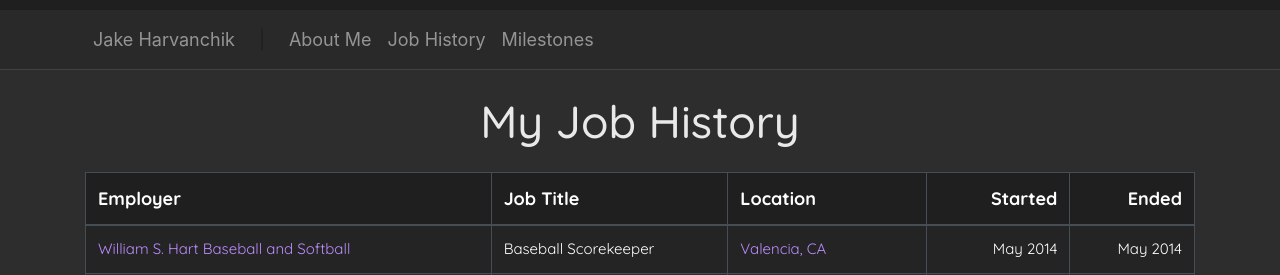
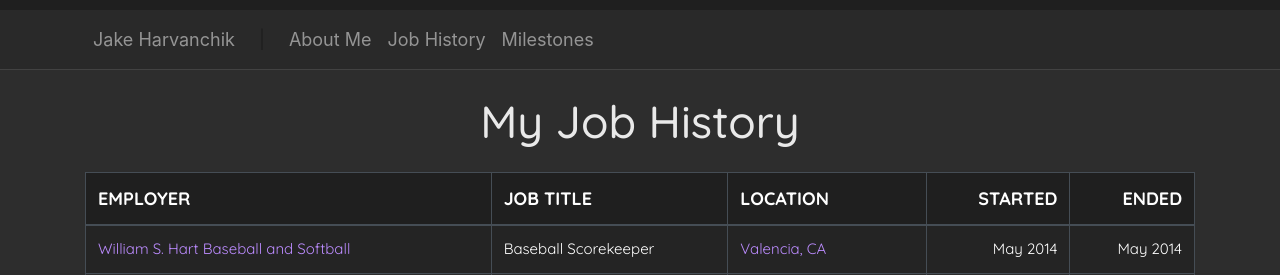
Before and after one commit to harvanchik/portfolio-v1, a plain HTML site: page jobs.html in a window 1280 px wide. Shown: the top 275 px of the page. Drawn offline with nearby package versions, Linux system fonts and the light colour scheme.

Commit message:
capitalize headers in job history table

```diff
--- a/jobs.html
+++ b/jobs.html
@@ -32,11 +32,11 @@
             <table class="table table-bordered table-striped table-dark">
                 <thead class="thead-darker">
                     <tr>
-                        <th id="employer">Employer</th>
-                        <th id="job-title">Job Title</th>
-                        <th id="location">Location</th>
-                        <th id="date-start">Started</th>
-                        <th id="date-end">Ended</th>
+                        <th id="employer">EMPLOYER</th>
+                        <th id="job-title">JOB TITLE</th>
+                        <th id="location">LOCATION</th>
+                        <th id="date-start">STARTED</th>
+                        <th id="date-end">ENDED</th>
                     </tr>
                 </thead>
                 <tbody>
```
